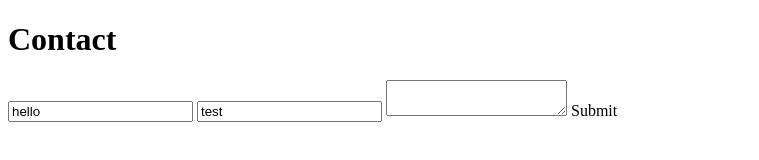
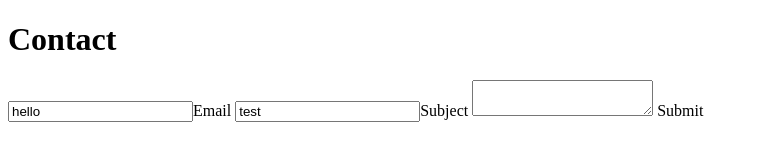
Before and after one commit to r4tangUCSD/portfolio, a plain HTML site: page contact/index.html in a window 1280 px wide. Shown: the whole page, without its empty margins (0-759 px from the left). Drawn offline with Linux system fonts and the light colour scheme; files that its build step writes are made by us from their sources.

Commit message:
Update index.html

```diff
--- a/contact/index.html
+++ b/contact/index.html
@@ -9,9 +9,9 @@
 <body>
     <h1>Contact</h1>
     <form action="mailto:r4tang@ucsd.edu", method="POST", enctype="text/plain">
-        <label><input name="email", type="email", value="hello"></label>
-        <label><input name="subject", value="test"></label>
-        <label><textarea name="body", value="text"></textarea></label>
+        <label><input name="email", type="email", value="hello">Email</label>
+        <label><input name="subject", value="test">Subject</label>
+        <label><textarea name="body"></textarea></label>
         <submit>Submit</submit>
     </form>
 </body>
```
